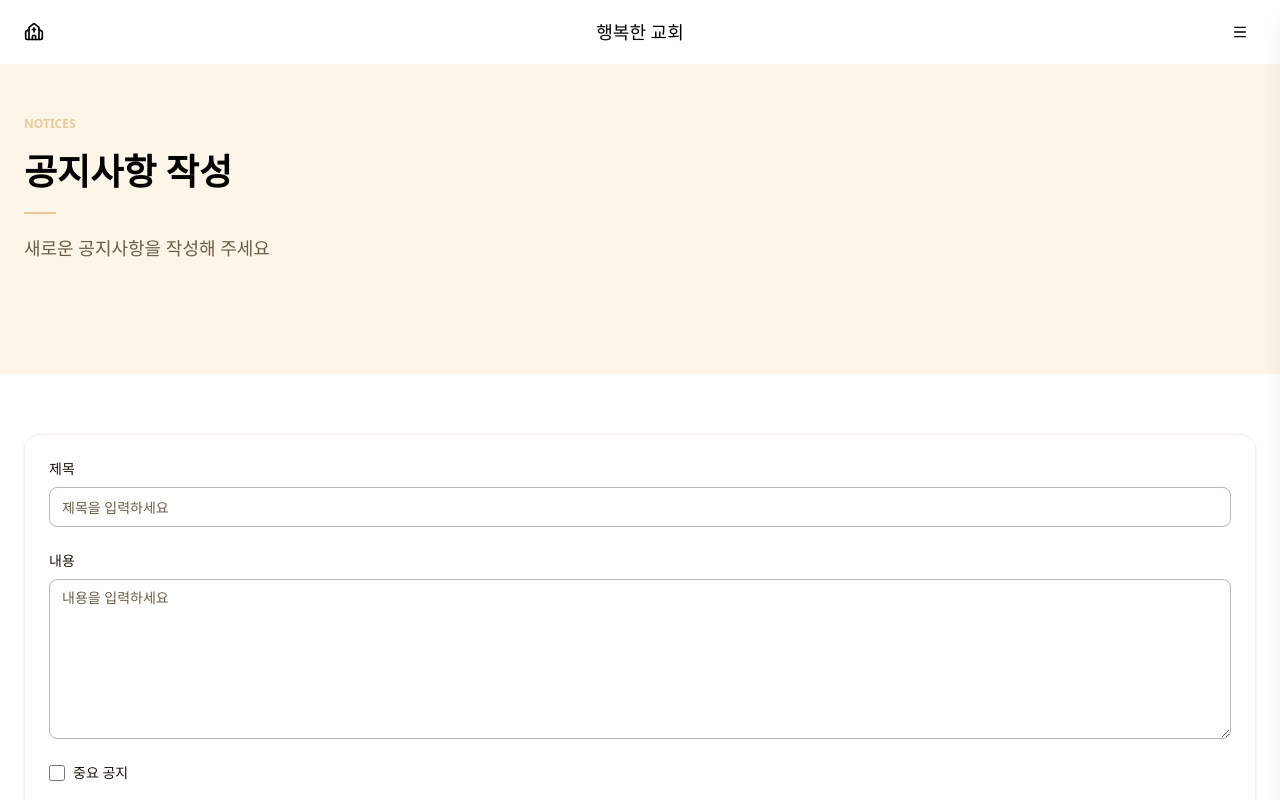
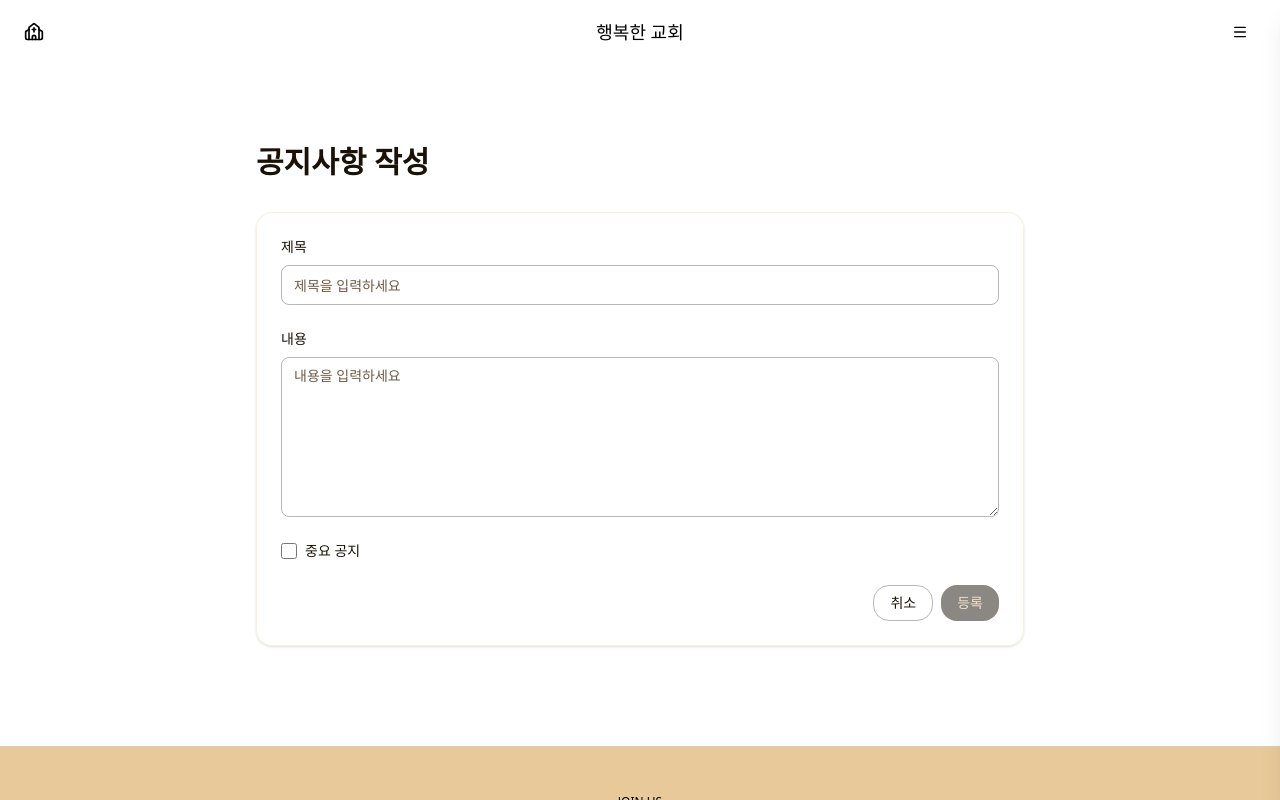
Before and after one commit to strawberryroll/haengbok-site, a Next.js app: page /notice/write in a window 1280 px wide. Shown: the top 800 px of the page. Built offline with nearby package versions, Linux system fonts and the light colour scheme; no server answers.

Commit message:
style: 공지사항 작성 페이지를 상세 페이지와 톤 통일

```diff
--- a/src/app/notice/write/page.tsx
+++ b/src/app/notice/write/page.tsx
@@ -5,7 +5,6 @@ import { Card, CardContent } from '@/components/ui/Card';
 import Checkbox from '@/components/ui/Checkbox';
 import Input from '@/components/ui/Input';
 import Label from '@/components/ui/Label';
-import PageHeader from '@/components/ui/PageHeader';
 import Textarea from '@/components/ui/Textarea';
 import { Notice } from '@/data/notices';
 import { addStoredNotice } from '@/lib/notices-storage';
@@ -37,15 +36,11 @@ export default function Page() {
   };
 
   return (
-    <>
-      <div className="bg-cream-light px-6 pb-15">
-        <PageHeader
-          eyebrow="NOTICES"
-          title="공지사항 작성"
-          description="새로운 공지사항을 작성해 주세요"
-        />
-      </div>
-      <div className="px-6 pt-15 pb-25">
+    <div className="px-6 pt-10 pb-16 md:pt-20 md:pb-25">
+      <div className="mx-auto flex max-w-3xl flex-col gap-6 md:gap-8">
+        <h1 className="text-2xl font-bold text-charcoal md:text-3xl">
+          공지사항 작성
+        </h1>
         <Card>
           <CardContent>
             <form onSubmit={handleSubmit} className="flex flex-col gap-6">
@@ -92,6 +87,6 @@ export default function Page() {
           </CardContent>
         </Card>
       </div>
-    </>
+    </div>
   );
 }
```
